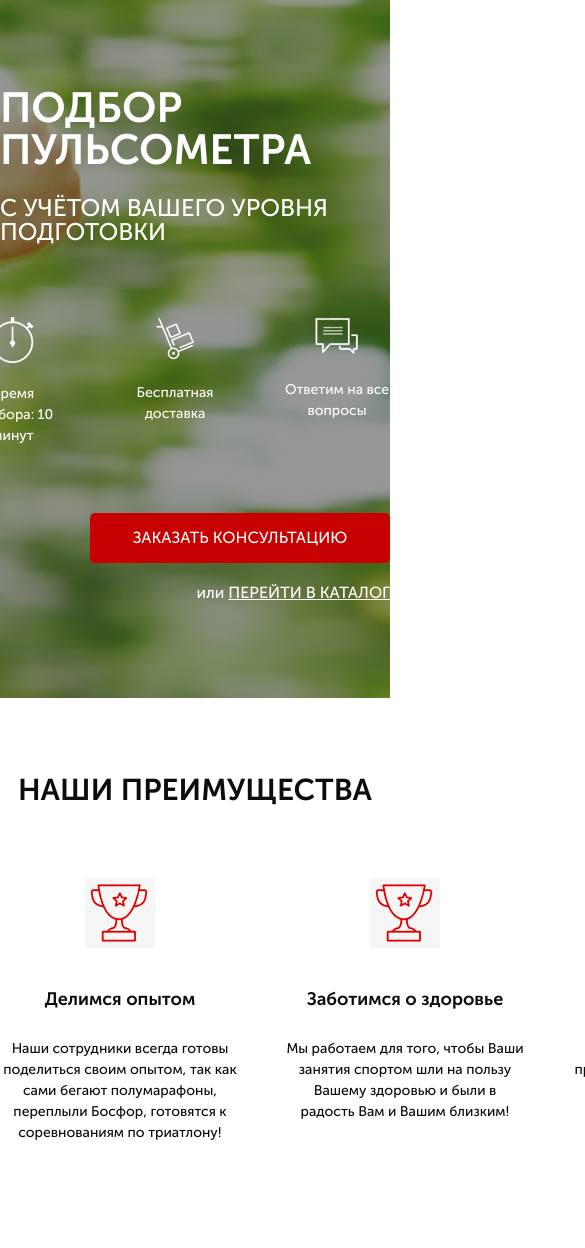
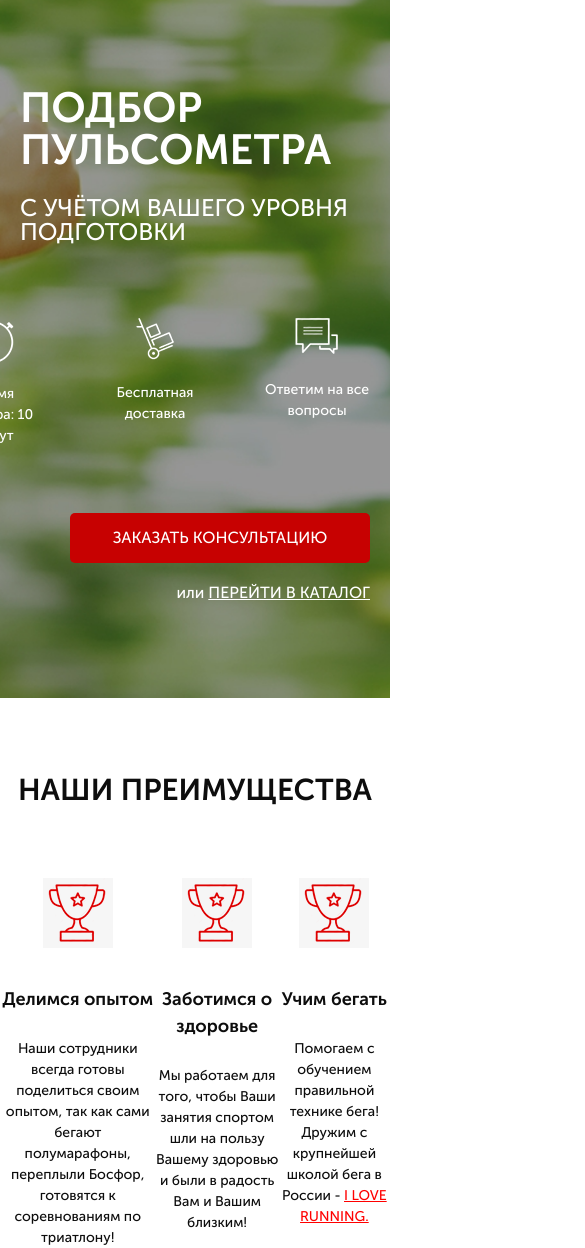
Before and after one commit to alx8437/pulsometr, a website: page src/index.html in a window 390 px wide. Shown: the part 141-1389 px from the top of the page, 585 px wide, since content can reach past the window. Drawn offline with Linux system fonts and the light colour scheme.

Commit message:
adaptation promo and advantages

```diff
--- a/src/sass/blocks/_advantages.scss
+++ b/src/sass/blocks/_advantages.scss
@@ -2,7 +2,7 @@
     min-height: 470px;
     &__wrapper {
         margin: 65px auto 0;
-        width: 810px;
+        max-width: 810px;
         display: flex;
         justify-content: space-between;
     }
@@ -14,7 +14,7 @@
         text-align: center;
     }
     &__item {
-        width: 240px;
+        max-width: 240px;
         img {
             display: block;
             margin: 0 auto;
--- /dev/null
+++ b/src/sass/blocks/_media.scss
@@ -0,0 +1,16 @@
+@media (max-width: 991px) {
+    .header {
+        padding: 0 20px;
+    }
+    .promo__wrapper {
+        padding: 0 20px;
+    }
+}
+@media (max-width: 767px) {
+    .header {
+        padding: 0 20px;
+    }
+    .promo__wrapper {
+        padding: 0 20px;
+    }
+}
--- a/src/sass/style.scss
+++ b/src/sass/style.scss
@@ -3,6 +3,7 @@
 @import 'blocks/header';
 @import 'blocks/buttons';
 @import 'blocks/advantages';
+@import 'blocks/media';
 
 * {
     font-family: 'Museo Sans', sans-serif;
```
Also changed, not shown: src/css/style.min.css.
